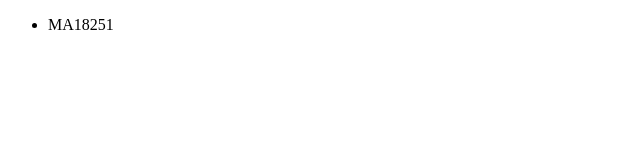
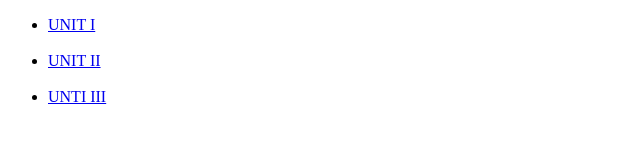
Before and after one commit to mageshsudhakar/web, a plain HTML site: page MA18251.html in a window 1280 px wide. Shown: the whole page, without its empty margins (0-640 px from the left). Drawn offline with Linux system fonts and the light colour scheme.

Commit message:
Update MA18251.html

```diff
--- a/MA18251.html
+++ b/MA18251.html
@@ -1,5 +1,10 @@
 <!DOCTYPE html>
 <body>
 <ul>
-  <li>MA18251</li>
+  <li><a href="https://drive.google.com/drive/folders/11f_zOLBONYht85GX_r6NsmXZHIIznEkI?usp=sharing">UNIT I</a></li>
+  <br>
+  <li><a href="https://drive.google.com/drive/folders/11hwkFW29Cs6Dk9t7A3inS493rlXXdxVp?usp=sharing">UNIT II</a></li>
+  <br>
+  <li><a href="https://drive.google.com/drive/folders/11ok2_QmAYUCrjfLWM7o_HD036Bicw0mE?usp=sharing">UNTI III</a></li>
+  <br>
 </ul>
```
